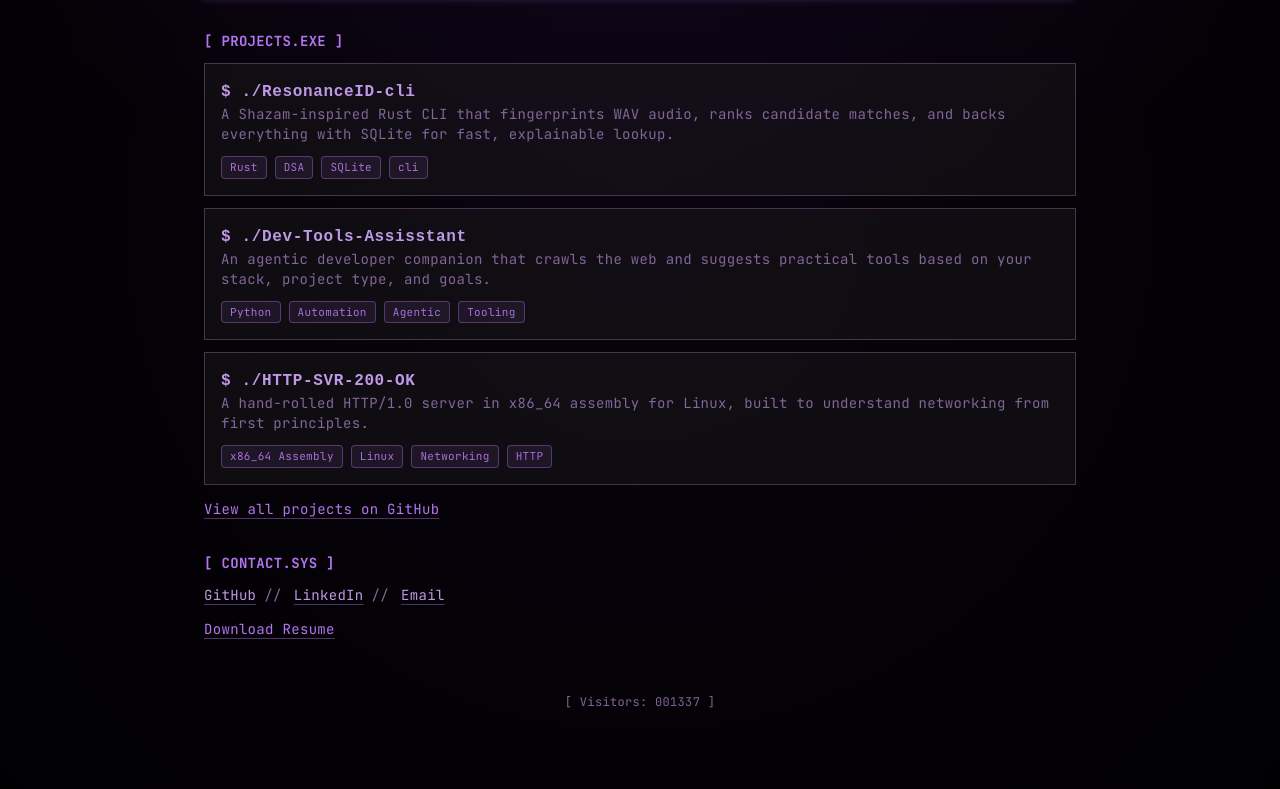
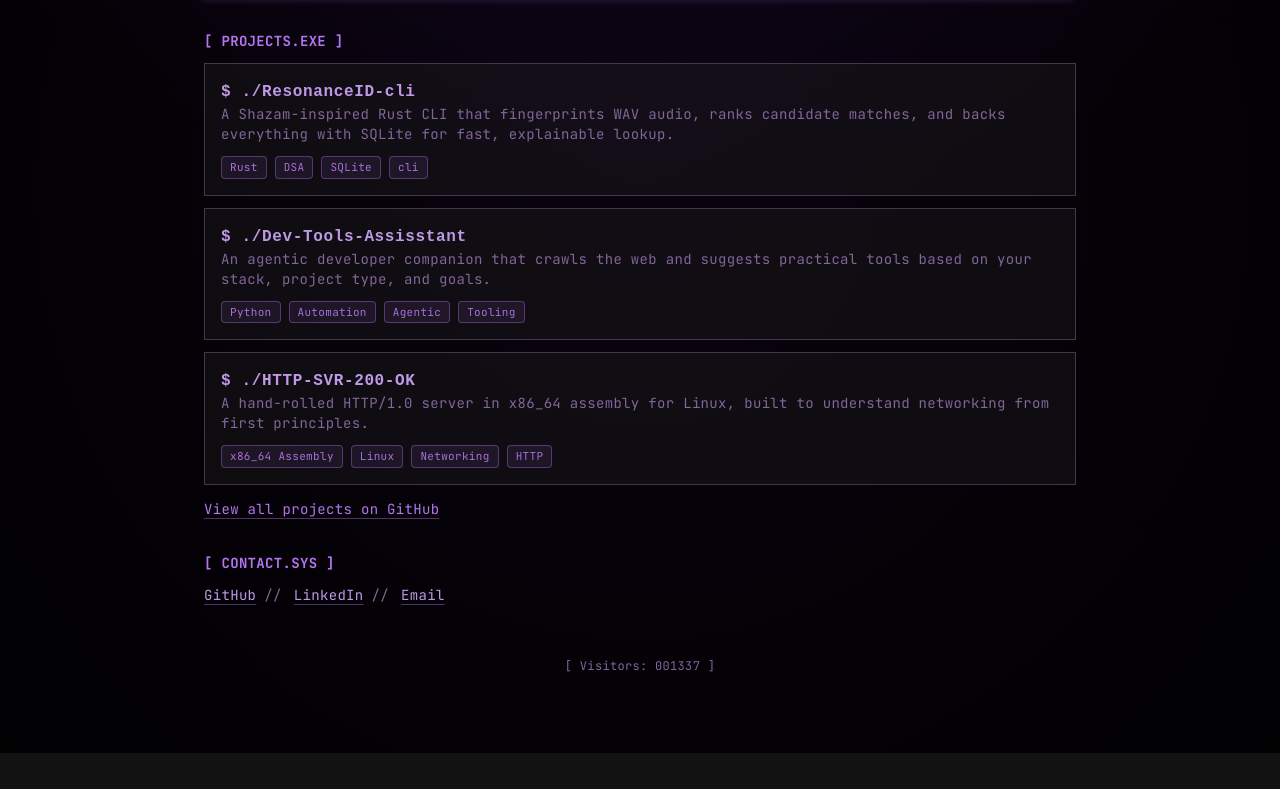
Before and after one commit to rugbedbugg/portfolio-website, a React (Vite) app: page / in a window 1280 px wide. Shown: the part 1254-2043 px from the top of the page. After the commit the page ends 2007 px from the top, so only its background shows below. Built offline with nearby package versions, Linux system fonts and the light colour scheme; the HTML template or start-up script is replaced by a standard one.

Commit message:
[Fix]: Hide resume link until a real URL is set

```diff
--- a/src/pages/Index.tsx
+++ b/src/pages/Index.tsx
@@ -8,8 +8,11 @@ const PROFILE = {
   aliases: "Oxide 1-6 // Arsenic 1-6 // rugbedbugg",
   tagline: "Cyber Forensics Enthusiast & CTF Player",
   email: "mailto:yes.par781@gmail.com",
-  resumeUrl: "#", // TODO: add resume link
+  // Set to a real path once available, e.g. "/resume.pdf". Empty hides the button.
+  resumeUrl: "",
 };
+
+const hasResume = Boolean(PROFILE.resumeUrl && PROFILE.resumeUrl !== "#");
 
 const NAV_LINKS = [
   { label: "Projects", href: "#projects" },
@@ -196,14 +199,18 @@ const Index = () => {
               </span>
             ))}
           </div>
+          {hasResume && (
             <p>
               <a
                 href={PROFILE.resumeUrl}
                 className="text-sm text-accent link-hover"
+                target="_blank"
+                rel="noreferrer"
               >
                 Download Resume
               </a>
             </p>
+          )}
         </motion.section>
 
         <motion.div {...fade(0.95)} className="text-center pt-4">
```
Lines whose indentation alone changed are shown as unchanged.
